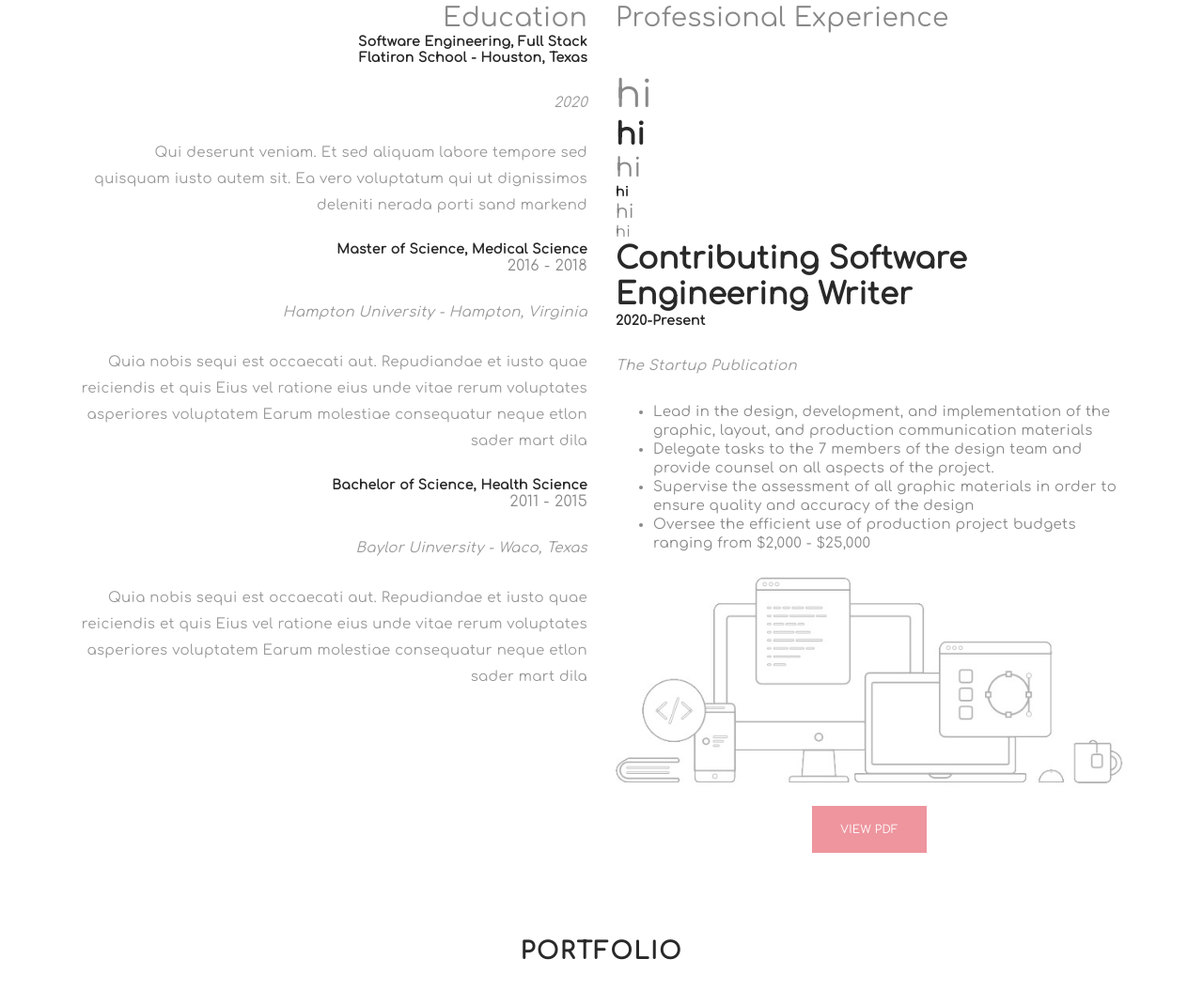
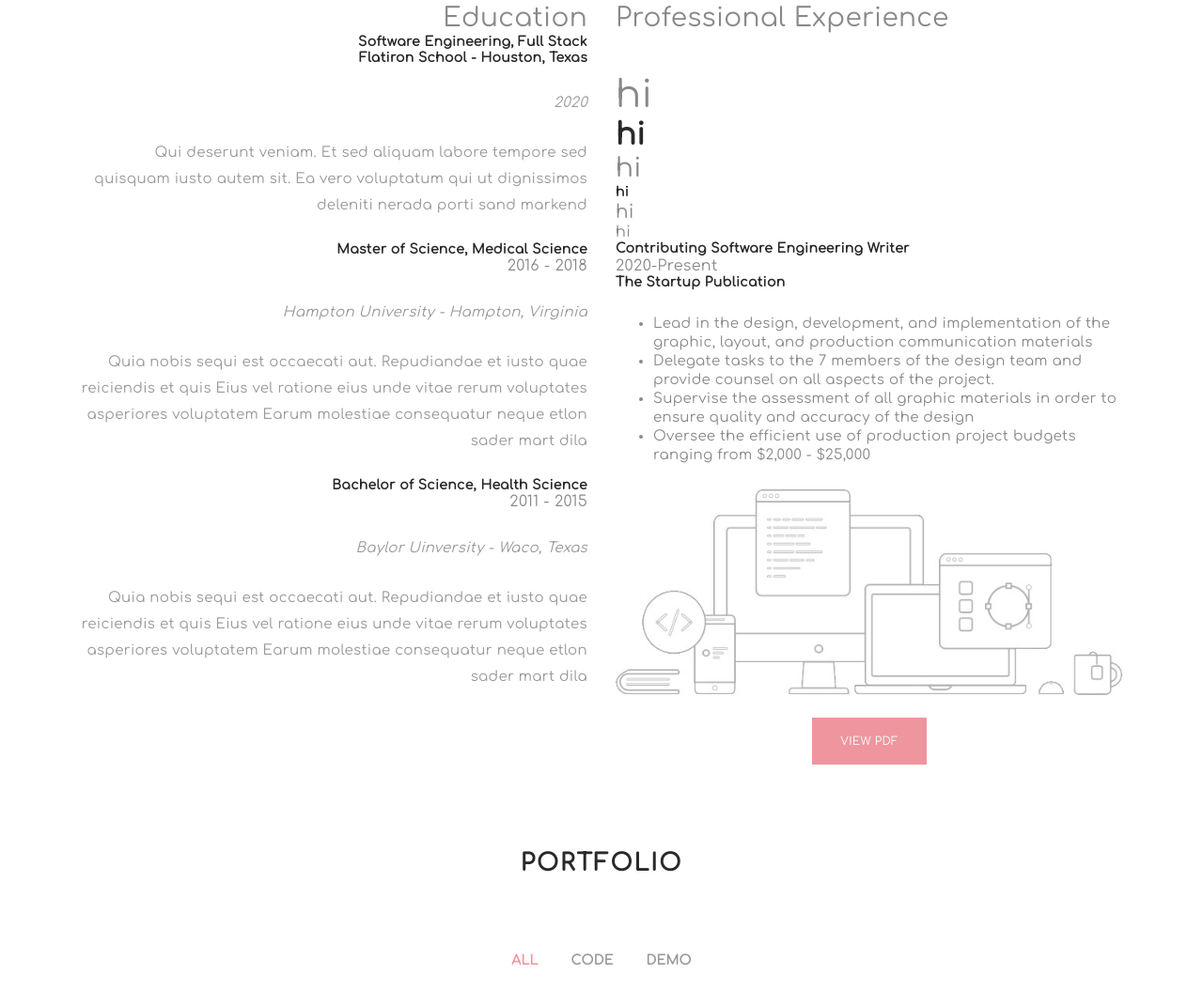
Before and after one commit to breewarren/breewarren.github.io, a plain HTML site: page index.html in a window 1280 px wide. Shown: the part 2190-3244 px from the top of the page at 94% size. Drawn offline with Linux system fonts and the light colour scheme; files whose address does not match are found by name.

Commit message:
test header sizes

```diff
--- a/index.html
+++ b/index.html
@@ -266,9 +266,9 @@
             <h5>hi</h5>
             <h6>hi</h6>
             <div class="resume-item">
-              <h2>Contributing Software Engineering Writer</h2>
-              <h4>2020-Present</h4>
-              <p><em>The Startup Publication</em></p>
+              <h4>Contributing Software Engineering Writer</h4>
+              <h6>2020-Present</h6>
+              <h4>The Startup Publication</h4>
               <p>
               <ul>
                 <li>Lead in the design, development, and implementation of the graphic, layout, and production communication materials</li>
```
